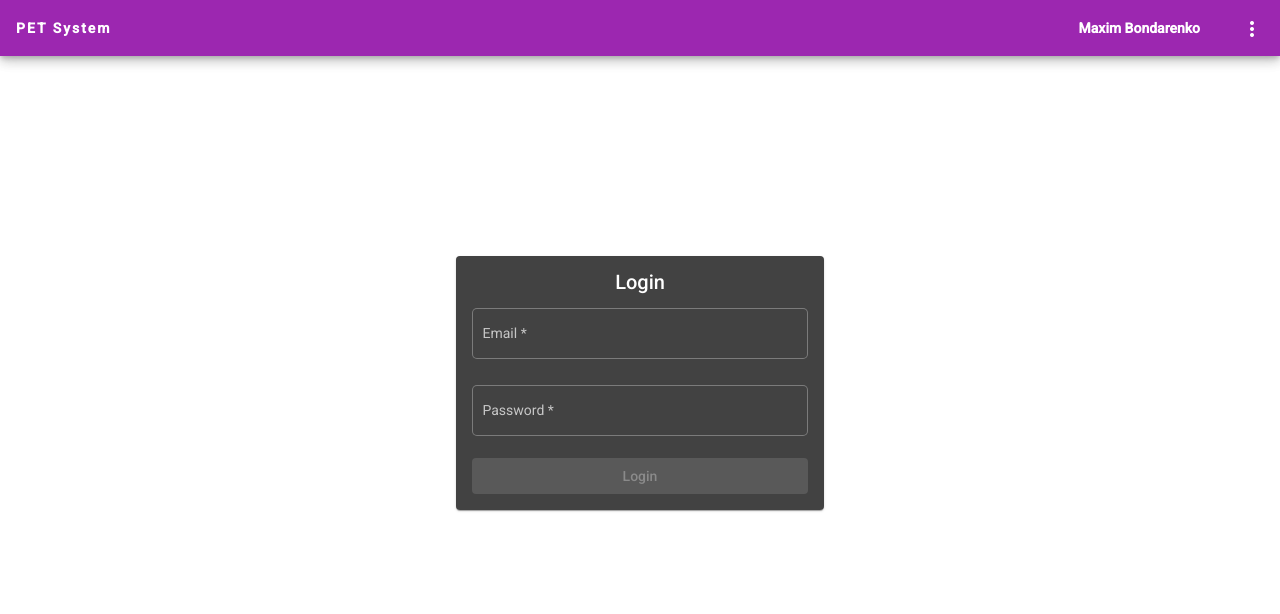
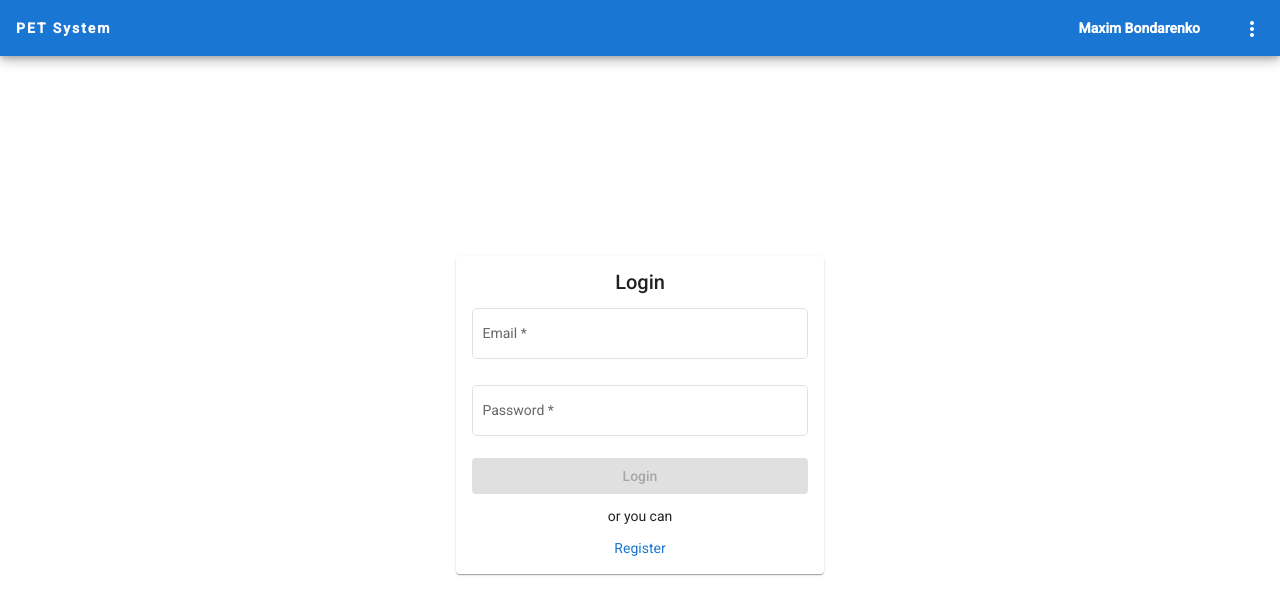
Before and after one commit to Maximbndrnk/prepaid-expence-tracking-system-rbc, an Angular app in the folder pets-front/: page /login in a window 1280 px wide. Shown: the top 614 px of the page. Built offline with nearby package versions, Linux system fonts and the light colour scheme.

Commit message:
add login register base implementation

```diff
--- a/pets-front/angular.json
+++ b/pets-front/angular.json
@@ -28,7 +28,7 @@
               "src/assets"
             ],
             "styles": [
-              "./node_modules/@angular/material/prebuilt-themes/purple-green.css",
+              "./node_modules/@angular/material/prebuilt-themes/indigo-pink.css",
               "src/styles.scss"
             ],
             "scripts": []
@@ -105,5 +105,8 @@
         }
       }
     }
+  },
+  "cli": {
+    "analytics": false
   }
 }
--- a/pets-front/src/assets/scss/variables.scss
+++ b/pets-front/src/assets/scss/variables.scss
@@ -2,6 +2,6 @@ $header-height: 56px;
 $page-side-padding: 16px;
 $default-margin: 16px;
 
-$header-background-color: #9c27b0;
+$primary-blue: #1976D2;
 $body-background-color: #424242;
 $body-text-color: #fff;
--- a/pets-front/src/environments/environment.ts
+++ b/pets-front/src/environments/environment.ts
@@ -3,7 +3,8 @@
 // The list of file replacements can be found in `angular.json`.
 
 export const environment = {
-  production: false
+  production: false,
+  baseUrl: 'http://localhost:5002/api'
 };
 
 /*
--- a/pets-front/src/login/login.component.html
+++ b/pets-front/src/login/login.component.html
@@ -5,21 +5,76 @@
       <mat-card-title>Login</mat-card-title>
     </mat-card-header>
     <mat-card-content>
-      <form *ngIf="form" [formGroup]="form" (ngSubmit)="onSubmit()">
+      <form *ngIf="loginForm && loginMode" [formGroup]="loginForm">
+
         <mat-form-field appearance="outline">
           <mat-label>Email</mat-label>
-          <input matInput formControlName="email" type="email">
+          <input matInput [formControlName]="FORM_KEYS.EMAIL" type="email">
         </mat-form-field>
+
         <mat-form-field appearance="outline">
           <mat-label>Password</mat-label>
-          <input matInput formControlName="password" type="password">
+          <input matInput [formControlName]="FORM_KEYS.PASSWORD" type="password">
         </mat-form-field>
-        <button mat-raised-button
-                color="primary" type="submit"
-                [disabled]="form.invalid">
-          Login
-        </button>
+
+
+          <div class="w-full flex-column-center">
+            <button mat-raised-button
+                    class="w-full"
+                    color="primary" type="submit"
+                    (click)="login()"
+                    [disabled]="loginForm.invalid">
+              Login
+            </button>
+
+            <span class="or">or you can</span>
+
+            <a class="link" (click)="changeMode(false)">Register</a>
+          </div>
+
       </form>
+
+      <form *ngIf="registerForm && !loginMode" [formGroup]="registerForm">
+
+        <mat-form-field appearance="outline">
+          <mat-label>Email</mat-label>
+          <input matInput [formControlName]="FORM_KEYS.EMAIL" type="email">
+        </mat-form-field>
+
+        <ng-container *ngIf="!loginMode">
+          <mat-form-field appearance="outline">
+            <mat-label>Name</mat-label>
+            <input matInput [formControlName]="FORM_KEYS.NAME" type="text">
+          </mat-form-field>
+        </ng-container>
+
+        <mat-form-field appearance="outline">
+          <mat-label>Password</mat-label>
+          <input matInput [formControlName]="FORM_KEYS.PASSWORD" type="password">
+        </mat-form-field>
+
+        <mat-form-field appearance="outline"
+                        *ngIf="!loginMode">
+          <mat-label>Confirm password</mat-label>
+          <input matInput [formControlName]="FORM_KEYS.CONFIRM_PASSWORD" type="password">
+        </mat-form-field>
+
+
+          <div class="w-full flex-column-center">
+            <button mat-raised-button
+                    class="w-full"
+                    (click)="register()"
+                    color="primary" type="submit"
+                    [disabled]="registerForm.invalid">
+              Register
+            </button>
+
+            <span class="or">or</span>
+
+            <a class="link" (click)="changeMode(true)">Login</a>
+          </div>
+      </form>
+
     </mat-card-content>
 
   </mat-card>
--- a/pets-front/src/login/login.component.scss
+++ b/pets-front/src/login/login.component.scss
@@ -8,11 +8,6 @@
 .example-card {
   max-width: 400px;
   width: 336px;
-  //background-color: grey;
-
-  mat-card-header {
-
-  }
 }
 
 form {
@@ -20,3 +15,15 @@ form {
   flex-direction: column;
   width: 100%;
 }
+
+.link{
+  color: $primary-blue;
+
+  &:hover{
+    text-decoration: underline;
+    cursor: pointer;
+  }
+}
+.or {
+  margin: 12px 0;
+}
--- a/pets-front/src/login/login.component.ts
+++ b/pets-front/src/login/login.component.ts
@@ -1,6 +1,8 @@
 import { Component, OnInit } from '@angular/core';
-import { FormBuilder, FormGroup, Validators } from '@angular/forms';
+import { FormBuilder, FormControl, FormGroup, Validators } from '@angular/forms';
 import { BaseComponent } from '../shared/base.component';
+import { LoginService } from '../shared/services/login.service';
+import { takeUntil } from 'rxjs';
 
 @Component({
   selector: 'app-login',
@@ -8,25 +10,77 @@ import { BaseComponent } from '../shared/base.component';
   styleUrls: ['./login.component.scss']
 })
 export class LoginComponent extends BaseComponent implements OnInit {
-  public form?: FormGroup;
+  public loginMode = true;
+  public loginForm?: FormGroup;
+  public registerForm?: FormGroup;
+  public FORM_KEYS = {
+    NAME: 'name',
+    EMAIL: 'email',
+    PASSWORD: 'password',
+    CONFIRM_PASSWORD: 'confirmPassword',
+  };
 
-  constructor(private fb: FormBuilder) {
+  constructor(
+    private fb: FormBuilder,
+    private loginService: LoginService,
+  ) {
     super();
   }
 
 
   ngOnInit(): void {
-    this.initForm();
+    this.initLoginForm();
+    this.initRegisterForm();
+    console.log('r', this);
   }
 
-  onSubmit(): void {
-    console.log(this.form?.value);
+  public changeMode(b: boolean): void {
+    this.loginMode = b;
   }
 
-  private initForm(): void {
-    this.form = this.fb.group({
-      email: ['', [Validators.required, Validators.email]],
-      password: ['', [Validators.required, Validators.minLength(6)]]
+  public login(): void {
+    const v = this.loginForm?.getRawValue();
+    this.loginService.login(
+      v.email,
+      v.password
+    ).pipe(
+      takeUntil(this.destroy$)
+    ).subscribe(resp => {
+      console.log(resp);
+    }, error => {
+
+    })
+  }
+
+  public register(): void {
+    const v = this.registerForm?.getRawValue();
+    this.loginService.register(
+      v[this.FORM_KEYS.EMAIL],
+      v[this.FORM_KEYS.NAME],
+      v[this.FORM_KEYS.PASSWORD]
+    ).pipe(
+      takeUntil(this.destroy$)
+    ).subscribe(resp => {
+      console.log(resp);
+    }, error => {
+
+    })
+  }
+
+  private initLoginForm(): void {
+    this.loginForm = this.fb.group({
+      [this.FORM_KEYS.EMAIL]: ['', [Validators.required, Validators.email]],
+      [this.FORM_KEYS.PASSWORD]: ['', [Validators.required, Validators.minLength(3)]]
     });
   }
+
+  private initRegisterForm(): void {
+    this.registerForm = this.fb.group({
+      [this.FORM_KEYS.NAME]: ['', [Validators.required, Validators.minLength(2)]],
+      [this.FORM_KEYS.EMAIL]: ['', [Validators.required, Validators.email]],
+      [this.FORM_KEYS.PASSWORD]: ['', [Validators.required, Validators.minLength(3)]],
+      [this.FORM_KEYS.CONFIRM_PASSWORD]: ['', [Validators.required]]
+    });
+  }
+
 }
--- a/pets-front/src/shared/components/header/header.component.scss
+++ b/pets-front/src/shared/components/header/header.component.scss
@@ -8,7 +8,7 @@
   max-height: $header-height;
   height: $header-height;
   display: flex;
-  background-color: $header-background-color;
+  background-color: $primary-blue;
   box-shadow: 0 3px 5px -1px #0003, 0 6px 10px #00000024, 0 1px 18px #0000001f;
   color: white;
 }
--- /dev/null
+++ b/pets-front/src/shared/models/login-responce.interface.ts
@@ -0,0 +1,6 @@
+export interface LoginResponse {
+  refreshToken: string,
+  accessToken: string,
+  userName: string,
+  userEmail: string,
+}
--- /dev/null
+++ b/pets-front/src/shared/services/login.service.ts
@@ -0,0 +1,54 @@
+import { Injectable } from '@angular/core';
+import { environment } from '../../environments/environment';
+import { HttpClient, HttpHeaders } from '@angular/common/http';
+import { map, Observable } from 'rxjs';
+import { LoginResponse } from '../models/login-responce.interface';
+
+@Injectable({
+  providedIn: 'root'
+})
+export class LoginService {
+
+  private baseUrl = environment.baseUrl;
+
+  constructor(
+    private http: HttpClient,
+  ) {
+  }
+
+  login(email: string, password: string): Observable<LoginResponse> {
+    return this.http.post<LoginResponse>(`${this.baseUrl}/auth/login`,
+      {email, password},
+      this.getHeaders()
+    ).pipe(
+      map((resp) => {
+        return resp;
+      })
+    )
+  }
+
+  register(
+    email: string,
+    name: string,
+    password: string
+  ): Observable<any> {
+    return this.http.post<any>(`${this.baseUrl}/users`,
+      {email, password, name},
+      this.getHeaders()
+    ).pipe(
+      map((resp) => {
+        return resp;
+      })
+    )
+  }
+
+
+  private getHeaders(): Object {
+    return {
+      headers: new HttpHeaders({
+        'Content-Type': 'application/json',
+      })
+    };
+  }
+
+}
--- a/pets-front/src/styles.scss
+++ b/pets-front/src/styles.scss
@@ -1,3 +1,4 @@
+@import '@angular/material/prebuilt-themes/indigo-pink.css';
 @import "src/assets/scss/variables";
 
 /* You can add global styles to this file, and also import other style files */
@@ -35,6 +36,13 @@ body {
   align-items: center;
 }
 
+.flex-column-center{
+  display: flex;
+  flex-direction: column;
+  justify-content: center;
+  align-items: center;
+}
+
 .m-r-16 {
   margin-right: 16px;
 }
```
